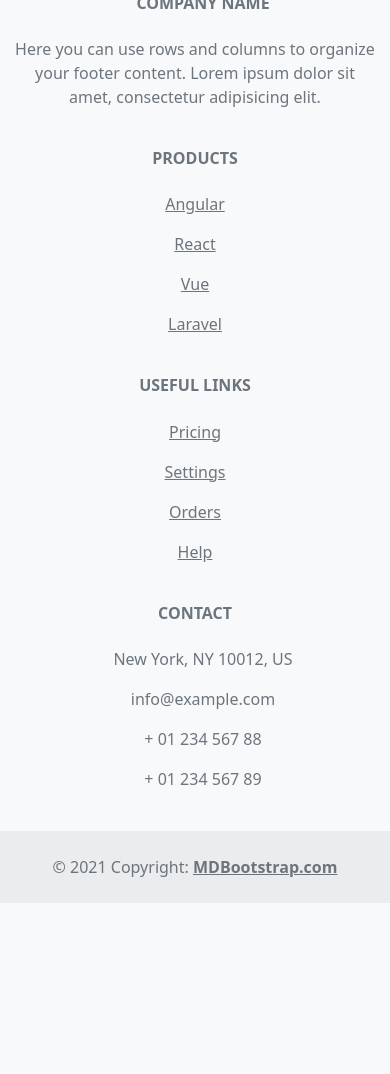
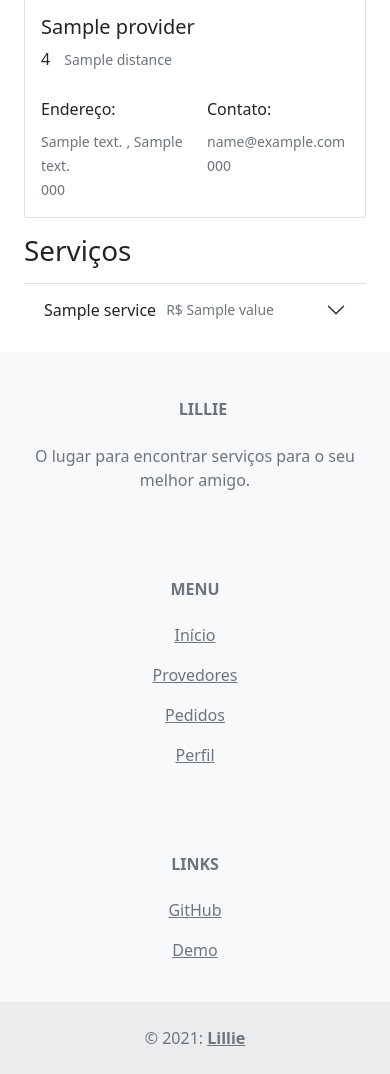
Before and after one commit to eduardo-neves/lillie, a Flask app: template app/templates/components/serviceslist.html in a window 390 px wide. Shown: the part 313-1387 px from the top of the page. Before the commit the page ends 1216 px from the top, so only its background shows below. Run offline with Flask 2, Linux system fonts and the light colour scheme; the template is opened without the code that fills it: most values are stand-ins (such as "Sample title", 1, 10 or a date in 2020); one stand-in notice (Sample message) is shown.

Commit message:
renamed rota to distance

```diff
--- a/app/main.py
+++ b/app/main.py
@@ -1,71 +1,226 @@
-from app.scripts.functions.rota import rota
-from flask import Flask, request, render_template, session, url_for, redirect
+## IMPORTS DEPENDENCIES
+from flask import Flask, request, render_template, session, sessions, url_for, redirect, flash
+import app.scripts
 import app.scripts.models
 import app.scripts.functions
 import os
 from dotenv import load_dotenv
 
+## START DOTENV
 load_dotenv()
 
+status_text = ["Cancelado por usuário", "Aguardando confirmação", "Cancelado por provedor", "Confirmado", "Em transito (coleta)", "Em transito (entrega)", "Em andamento", "Concluído"]
+
+## APP STAGING
 app = Flask(__name__)
 app.secret_key = os.getenv('SECRET_KEY')
+app.config['UPLOAD_FOLDER'] = os.getenv('UPLOAD_FOLDER')
 
+
+## BEGIN USER ROUTES AND FUNCTION USAGE
 @app.route("/")
-def home_view():
+def index():
+       return render_template('index.html')
+
+@app.route("/user")
+def homeView():
+        try:
+                session['user_id'] != None
+        except KeyError:
+                return redirect(url_for('loginUser'))
+        else:
+                from app.scripts.daoProvider import listProvider
+                from app.scripts.functions.distance import distance
+                providers = listProvider()
+                for provider in providers:
+                        distancia = distance(session['user_cep'], provider.cep)
+                        provider.distance = distancia
+                        starRounded = int(provider.rating)
+                return render_template('components/providerslist.html', providers=providers, starRounded=starRounded)
+
+
+@app.route("/user/provider/<id>")
+def provider(id):
+
+        try:
+                session['user_email'] != None
+        except KeyError:
+                return redirect(url_for('loginUser'))
+        else:
+                from app.scripts.daoProvider import fetchProvider
+                provider = fetchProvider()
+                return render_template('components/providerslist.html', providers=provider)
+
+@app.route("/user/services/<id>")
+def service(id):
+
+        try:
+                session['user_email'] != None
+        except KeyError:
+                return redirect(url_for('loginUser'))
+        else:
+                from app.scripts.daoService import fetchService
+                from app.scripts.daoProvider import fetchProvider
+                from app.scripts.functions.distance import distance
+                services = fetchService(id)
+                provider = fetchProvider(id)
+                distancia = distance(session['user_cep'], provider.cep)
+                provider.distance = distancia
+                starRounded = int(provider.rating)
+                return render_template('components/serviceslist.html', services=services, provider=provider, starRounded=starRounded)
+
+
+@app.route("/user/orders/")
+def orders():
+
+        try:
+                session['user_email'] != None
+        except KeyError:
+                return redirect(url_for('loginUser'))
+        else:
+                from app.scripts.daoOrder import fetchOrdersUser
+                order_data = fetchOrdersUser(session['user_id'])
+                return render_template('components/listOrderUser.html', order_data=order_data, status_text=status_text)
+
+@app.route("/user/updateorder", methods = ['POST'])
+def updateOrder():
+        if request.method != "POST":
+                return redirect(url_for("orders"))
+        else:
+                from app.scripts.daoOrder import updateOrder
+                if updateOrder(request.form['order_id'], 0):
+                        flash("Pedido cancelado com sucesso.")
+                        return redirect(url_for("orders"))
+                else:
+                        flash('Erro ao solicitar cancelamento. Tente novamente em breve')
+                        return redirect(url_for("orders"))
+
+@app.route("/user/profile")
+def profile():
+        return render_template('components/profileUser.html', test="This is where the profile is going to be.")
+
+@app.route("/user/checkout/<id>")
+def checkout(id):
+
         try:
                 session['user_email'] != None
         except KeyError:
                 return redirect(url_for('login'))
         else:
-                from app.scripts.fetchProvider import fetchProvider
-                providers = fetchProvider()
-                for provider in providers:
-                        distance = rota(session['user_cep'], provider.cep)
-                        provider.distance = distance
-                loginString = "Sucessful login and authentication on " + session['user_email']
-                return render_template('components/providerslist.html', providers=providers, loginString=loginString)
+                from app.scripts.checkout import checkout
+                from app.scripts.functions.distance import distance
+                checkout_data = checkout(id)
+                service = checkout_data[0]
+                provider = checkout_data[1]
+                distancia = distance(session['user_cep'], provider.cep)
+                provider.distance = distancia
+                starRounded = int(provider.rating)
+                return render_template('components/checkout.html', service=service, provider=provider, starRounded=starRounded)
 
-@app.route("/provider/<id>")
-def provider(id):
-        from app.scripts.fetchProvider import fetchProvider
-        provider = fetchProvider()
-        return render_template('components/providerslist.html', providers=provider)
+@app.route('/user/checkout/processing', methods = ['POST'])
+def checkout_processing():
+        try:
+                request.form != None
+        except:
+                return redirect(url_for('homeView'))
+        else:
+                from app.scripts.daoOrder import createOrder
+                createOrder(session['user_id'], request.form['provider_id'], request.form['service_id'], request.form['delivery'])
 
-@app.route("/services/<id>")
-def service(id):
-        from app.scripts.fetchService import fetchService
-        services = fetchService(id)
-        return render_template('components/serviceslist.html', services=services)
+                return "Something "
 
+@app.route('/user/login', methods = ['GET', 'POST'])
+def loginUser():
+        if request.method == 'GET':
+                return render_template('components/login.html')
+        elif request.method == 'POST':
+                try:
+                        from app.scripts.daoUser import fetchUser
+                        user = fetchUser(request.form['user_email'])
+                        if user.verifyPassword(request.form['user_password']) == True:
+                                session['user_id'] = user.id
+                                session['user_email'] = user.email
+                                session['user_name'] = user.name
+                                session['user_cep'] = user.cep
+                                return redirect(url_for('homeView'))
+                        else:
+                                flash('Credenciais incorretas')
+                                return redirect(url_for('loginUser'))
+                except:
+                        flash('E-mail não cadastrado')
+                        return redirect(url_for('loginUser'))
 
-## http://127.0.0.1:5000/fetch/data
-@app.route("/fetchuser/<id>")
-def fetch(id):
-        from app.scripts.fetchUser import fetchUser
-        user = fetchUser(id)
-        return render_template('register.html', user=user)
-
-@app.route('/login', methods = ['GET', 'POST'])
-def login():
-        if request.method == 'GET':
-                return render_template('login.html')
-        elif request.method == 'POST':
-                from app.scripts.fetchUser import fetchUser
-                user = fetchUser(request.form['user_email'])
-                # print("Form password", request.form['user_password'])
-                if user.verifyPassword(request.form['user_password']) == True:
-                        session['user_id'] = user.id
-                        session['user_email'] = user.email
-                        session['user_cep'] = user.cep
-                        return redirect(url_for('home_view'))
-                else:
-                        return str(user.verifyPassword(request.form['user_password']))
 @app.route('/logout')
 def logout():
-        session.clear()
-        return redirect(url_for('home_view'))
+        if session['user_id']:
+                session.clear()
+                return redirect(url_for('homeView'))
+        elif session['provider']:
+                session.clear()
+                return redirect(url_for('homeViewProvider'))
 
+## BEGIN ERROR AND ROUTE HANDLING
 @app.errorhandler(404)
 def page_not_found(e):
     # note that we set the 404 status explicitly
-    return render_template('404.html'), 404
+    return render_template('components/404.html'), 404
+
+## BEGIN PROVIDER ROUTES AND FUNCTION USAGE
+@app.route('/provider/login', methods = ['GET', 'POST'])
+def loginProvider():
+        if request.method == 'GET':
+                return render_template('components/loginprovider.html')
+        elif request.method == 'POST':
+                try:
+                        from app.scripts.daoProvider import loginProvider
+                        provider = loginProvider(request.form['user_email'])
+                        if provider.verifyPassword(request.form['user_password']) == True:
+                                session['provider_id'] = provider.id
+                                session['provider_email'] = provider.email
+                                session['provider_name'] = provider.name
+                                session['provider_cep'] = provider.cep
+                                return redirect(url_for('homeViewProvider'))
+                        else:
+                                flash('Credenciais incorretas')
+                                return redirect(url_for('loginProvider'))
+                except:
+                        flash('E-mail não cadastrado')
+                        return redirect(url_for('loginProvider'))
+
+@app.route("/provider")
+def homeViewProvider():
+        try:
+                session['provider_id'] != None
+        except KeyError:
+                return redirect(url_for('loginProvider'))
+        else:
+                return "Logged in as provider"
+
+@app.route("/provider/orders")
+def ordersProvider():
+
+        try:
+                session['provider_email'] != None
+        except KeyError:
+                return redirect(url_for('loginProvider'))
+        else:
+                from app.scripts.daoOrder import fetchOrdersProvider
+                order_data = fetchOrdersProvider(session['provider_id'])
+                return render_template('components/listOrderProvider.html', order_data=order_data, status_text=status_text)
+
+@app.route("/provider/updateorder", methods = ['POST'])
+def updateOrderProvider():
+        if request.method != "POST":
+                return redirect(url_for("ordersProvider"))
+        else:
+                from app.scripts.daoOrder import updateOrder
+                if updateOrder(request.form['order_id'], request.form['status']):
+                        flash("Pedido atual com sucesso.")
+                        return redirect(url_for("ordersProvider"))
+                else:
+                        flash('Erro ao atualizar pedido. Tente novamente em breve')
+                        return redirect(url_for("ordersProvider"))
+
+@app.route("/demo")
+def demo():
+        return "This should be the demo."
--- a/app/scripts/passwordGen.py
+++ b/app/scripts/passwordGen.py
@@ -1,7 +1,11 @@
 from passlib.hash import sha256_crypt
+from datetime import datetime
 
 password = sha256_crypt.hash("1234")
 
 print(password)
 
 print(sha256_crypt.verify("1234", password))
+
+date = datetime.now()
+print(date)
--- a/app/templates/base.html
+++ b/app/templates/base.html
@@ -1,53 +1,48 @@
 <!doctype html>
 <head>
-  <title>{% block title %}{% endblock %} - Flaskr</title>
+  <title>{% block title %}{% endblock %} - Lillie</title>
   <meta name="viewport" content="width=device-width, initial-scale=1" charset="utf-8">
+  <link rel="shortcut icon" href="{{ url_for('static', filename='images/favicon.ico')}}" />
+  <link rel="icon" href="{{ url_for('static', filename='images/favicon.ico')}}" type="image/x-icon">
   <link rel="stylesheet" href="https://cdn.jsdelivr.net/npm/bootstrap@5.0.1/dist/css/bootstrap.min.css" integrity="sha384-+0n0xVW2eSR5OomGNYDnhzAbDsOXxcvSN1TPprVMTNDbiYZCxYbOOl7+AMvyTG2x" crossorigin="anonymous">
-  </head>
+  <link rel="stylesheet" href="{{ url_for('static', filename='styles/override.css')}}">
+  <link rel="preconnect" href="https://fonts.gstatic.com">
+  <link href="https://fonts.googleapis.com/css2?family=Open+Sans:ital,wght@0,300;0,400;0,600;0,700;0,800;1,300;1,400;1,600;1,700;1,800&display=swap" rel="stylesheet">
+  <script src="https://cdn.jsdelivr.net/npm/bootstrap@5.0.1/dist/js/bootstrap.bundle.min.js" integrity="sha384-gtEjrD/SeCtmISkJkNUaaKMoLD0//ElJ19smozuHV6z3Iehds+3Ulb9Bn9Plx0x4" crossorigin="anonymous"></script>
+</head>
 <nav class="navbar navbar-expand-lg navbar-light bg-light">
   <div class="container-fluid">
-    <a class="navbar-brand" href="#">Lillie</a>
+    <a class="navbar-brand" href="/">
+      <img src="{{ url_for('static', filename='images/logo_sl.png')}}" alt="" width="24" height="24" class="d-inline-block align-text-top">
+      Lillie
+    </a>
     <button class="navbar-toggler" type="button" data-bs-toggle="collapse" data-bs-target="#navbarSupportedContent" aria-controls="navbarSupportedContent" aria-expanded="false" aria-label="Toggle navigation">
       <span class="navbar-toggler-icon"></span>
     </button>
-    <div class="collapse navbar-collapse" id="navbarSupportedContent">
+    <div class="navbar-collapse collapse" id="navbarSupportedContent">
       <ul class="navbar-nav me-auto mb-2 mb-lg-0">
         <li class="nav-item">
-          <a class="nav-link active" aria-current="page" href="#">Início</a>
+          <a class="nav-link active" aria-current="page" href="/user">Provedores</a>
         </li>
         <li class="nav-item">
-          <a class="nav-link" href="#">Link</a>
-        </li>
-        <li class="nav-item dropdown">
-          <a class="nav-link dropdown-toggle" href="#" id="navbarDropdown" role="button" data-bs-toggle="dropdown" aria-expanded="false">
-            Dropdown
-          </a>
-          <ul class="dropdown-menu" aria-labelledby="navbarDropdown">
-            <li><a class="dropdown-item" href="#">Action</a></li>
-            <li><a class="dropdown-item" href="#">Another action</a></li>
-            <li><hr class="dropdown-divider"></li>
-            <li><a class="dropdown-item" href="#">Something else here</a></li>
-          </ul>
-        </li>
-        <li class="nav-item">
-          <a class="nav-link disabled" href="#" tabindex="-1" aria-disabled="true">Disabled</a>
+          <a class="nav-link active" aria-current="page" href="/user/orders">Pedidos</a>
         </li>
       </ul>
       <div class="d-flex">
           {% if session['user_email'] %}
-            <span>{{ session['user_email'] }}</span>
+          <ul class="navbar-nav me-auto mb-2 mb-lg-0">
+            <li class="nav-item">
+              <a class="nav-link active" aria-current="page" href="/user/profile">Perfil</a>
+            </li>
+          </ul>
             <form action="/logout">
-              <button class="btn btn-outline-success" type="submit">Sair</button>
+              <button class="btn" type="submit">Sair</button>
             </form>
           {% else %}
           <form action="/login">
-            <button class="btn btn-outline-success" type="submit">Entrar</button>
-          </form>
-          <form action="/register">
-            <button class="btn btn-outline-success" type="submit">Registrar</button>
+            <button class="btn btn-primary" type="submit">Entrar</button>
           </form>
           {% endif %}
-
       </div>
     </div>
   </div>
@@ -56,63 +51,24 @@
   <header>
     {% block header %}{% endblock %}
   </header>
-  {% for message in get_flashed_messages() %}
-    <div class="flash">{{ message }}</div>
-  {% endfor %}
   <div class="container">
     {% block content %}{% endblock %}
   </div>
   <!-- Footer -->
 <footer class="text-center text-lg-start bg-light text-muted">
-  <!-- Section: Social media -->
-  <section
-    class="d-flex justify-content-center justify-content-lg-between p-4 border-bottom"
-  >
-    <!-- Left -->
-    <div class="me-5 d-none d-lg-block">
-      <span>Get connected with us on social networks:</span>
-    </div>
-    <!-- Left -->
-
-    <!-- Right -->
-    <div>
-      <a href="" class="me-4 text-reset">
-        <i class="fab fa-facebook-f"></i>
-      </a>
-      <a href="" class="me-4 text-reset">
-        <i class="fab fa-twitter"></i>
-      </a>
-      <a href="" class="me-4 text-reset">
-        <i class="fab fa-google"></i>
-      </a>
-      <a href="" class="me-4 text-reset">
-        <i class="fab fa-instagram"></i>
-      </a>
-      <a href="" class="me-4 text-reset">
-        <i class="fab fa-linkedin"></i>
-      </a>
-      <a href="" class="me-4 text-reset">
-        <i class="fab fa-github"></i>
-      </a>
-    </div>
-    <!-- Right -->
-  </section>
-  <!-- Section: Social media -->
-
   <!-- Section: Links  -->
   <section class="">
-    <div class="container text-center text-md-start mt-5">
+    <div class="container text-center text-md-start mt-3">
       <!-- Grid row -->
       <div class="row mt-3">
         <!-- Grid column -->
         <div class="col-md-3 col-lg-4 col-xl-3 mx-auto mb-4">
           <!-- Content -->
-          <h6 class="text-uppercase fw-bold mb-4">
-            <i class="fas fa-gem me-3"></i>Company name
+          <h6 class="text-uppercase fw-bold mb-4 mt-5">
+            <i class="fas fa-gem me-3"></i>Lillie
           </h6>
           <p>
-            Here you can use rows and columns to organize your footer content. Lorem ipsum
-            dolor sit amet, consectetur adipisicing elit.
+            O lugar para encontrar serviços para o seu melhor amigo.
           </p>
         </div>
         <!-- Grid column -->
@@ -120,59 +76,40 @@
         <!-- Grid column -->
         <div class="col-md-2 col-lg-2 col-xl-2 mx-auto mb-4">
           <!-- Links -->
-          <h6 class="text-uppercase fw-bold mb-4">
-            Products
+          <h6 class="text-uppercase fw-bold mb-4 mt-5">
+            Menu
           </h6>
           <p>
-            <a href="#!" class="text-reset">Angular</a>
+            <a href="#!" class="text-reset">Início</a>
           </p>
           <p>
-            <a href="#!" class="text-reset">React</a>
+            <a href="#!" class="text-reset">Provedores</a>
           </p>
           <p>
-            <a href="#!" class="text-reset">Vue</a>
+            <a href="#!" class="text-reset">Pedidos</a>
           </p>
           <p>
-            <a href="#!" class="text-reset">Laravel</a>
+            <a href="#!" class="text-reset">Perfil</a>
+          </p>
+        </div>
+        <!-- Grid column -->
+        <!-- Grid column -->
+        <div class="col-md-3 col-lg-2 col-xl-2 mx-auto mb-4">
+          <!-- Links -->
+          <h6 class="text-uppercase fw-bold mb-4 mt-5">
+            Links
+          </h6>
+          <p>
+            <a href="https://github.com/eduardo-neves/lillie" class="text-reset">GitHub</a>
+          </p>
+          <p>
+            <a href="/demo" class="text-reset">Demo</a>
           </p>
         </div>
         <!-- Grid column -->
 
         <!-- Grid column -->
-        <div class="col-md-3 col-lg-2 col-xl-2 mx-auto mb-4">
-          <!-- Links -->
-          <h6 class="text-uppercase fw-bold mb-4">
-            Useful links
-          </h6>
-          <p>
-            <a href="#!" class="text-reset">Pricing</a>
-          </p>
-          <p>
-            <a href="#!" class="text-reset">Settings</a>
-          </p>
-          <p>
-            <a href="#!" class="text-reset">Orders</a>
-          </p>
-          <p>
-            <a href="#!" class="text-reset">Help</a>
-          </p>
-        </div>
-        <!-- Grid column -->
 
-        <!-- Grid column -->
-        <div class="col-md-4 col-lg-3 col-xl-3 mx-auto mb-md-0 mb-4">
-          <!-- Links -->
-          <h6 class="text-uppercase fw-bold mb-4">
-            Contact
-          </h6>
-          <p><i class="fas fa-home me-3"></i> New York, NY 10012, US</p>
-          <p>
-            <i class="fas fa-envelope me-3"></i>
-            info@example.com
-          </p>
-          <p><i class="fas fa-phone me-3"></i> + 01 234 567 88</p>
-          <p><i class="fas fa-print me-3"></i> + 01 234 567 89</p>
-        </div>
         <!-- Grid column -->
       </div>
       <!-- Grid row -->
@@ -182,8 +119,8 @@
 
   <!-- Copyright -->
   <div class="text-center p-4" style="background-color: rgba(0, 0, 0, 0.05);">
-    © 2021 Copyright:
-    <a class="text-reset fw-bold" href="https://mdbootstrap.com/">MDBootstrap.com</a>
+    © 2021:
+    <a class="text-reset fw-bold" href="/">Lillie</a>
   </div>
   <!-- Copyright -->
 </footer>
--- a/app/templates/components/serviceslist.html
+++ b/app/templates/components/serviceslist.html
@@ -1,23 +1,86 @@
 {% extends "base.html" %}
+{% block title %}
+{{ provider.name }}
+{% endblock %}
 {% block content %}
-    <table class="table table-striped table-responsive table-bordered">
-        <tbody>
+    <div class="container-sm">
+        <div class="card mb-3">
+            <div class="row g-0">
+            <div class="col-md-4">
+                <img src="{{ url_for('static', filename='images/stock.jpg')}}" class="img-fluid">
+            </div>
+            <div class="col-md-8">
+                <div class="card-body">
+                <h5 class="card-title">{{ provider.name }}</h5>
+                <p class="card-text">
+                    {{provider.rating}}
+                    {% for star in range(starRounded) %}
+                        ★
+                    {% endfor %}
+                    <small class="text-muted" style="margin-left: 10px;">{{ provider.distance }}</small>
+                </p>
+                    <div class="row" style="margin-top: 10px;">
+                        <div class="col" style="margin-top: 10px;">
+                            <p class="form-label">Endereço:</p>
+                            <small class="text-muted">{{provider.address}}</small>
+                            {% if provider.address2 %}
+                            <small class="text-muted">, {{provider.address2}}</small>
+                            {% endif %}
+                            <br>
+                            <small class="text-muted">{{provider.cep}}</small>
+                        </div>
+                        <div class="col" style="margin-top: 10px;">
+                            <p class="form-label">Contato:</p>
+                            <small class="text-muted">{{provider.email}}</small>
+                            <br>
+                            <small class="text-muted">{{provider.phone}}</small>
+                        </div>
+                    </div>
+                </div>
+            </div>
+            </div>
+        </div>
+        <div class="accordion-flush" id="accordionOrders">
+            <h1 class="mb-3 mt-3">Serviços</h1>
             {% for service in services %}
-                        <tr>
-                            <form action = "/checkout/" method="POST">
-                                <td>{{ service.name }}</td>
-                                <td>{{ service.description }}</td>
-                                <td>{{ service.value }}</td>
-                                {% if service.delivery %}
-                                <td><input type="checkbox">Leva & Entrega</td></td>
-                                {% else %}
-                                <td><input type="checkbox" disabled>Leva & Entrega</td></td>
-                                {% endif %}
-                                <input type="hidden" name="service_id" value="{{ service.id }}">
-                                <td><button type="submit" class="btn btn-primary">Solicitar</button></td>
-                            </form>
-                        </tr>
+            <div class="accordion-item">
+            <h2 class="accordion-header" id="flush-heading{{service.id}}">
+                <button class="accordion-button collapsed" type="button" data-bs-toggle="collapse" data-bs-target="#flush-collapse{{service.id}}" aria-expanded="true" aria-controls="flush-collapse{{service.id}}">
+                {{service.name}}<small class="text-muted ml-4" style="margin-left: 10px;"> R$ {{service.value}}</small>
+                </button>
+            </h2>
+            <div id="flush-collapse{{service.id}}" class="accordion-collapse collapse" aria-labelledby="heading{{service.id}}" data-bs-parent="#accordionOrders">
+                <div class="accordion-body">
+                    <div class="row g-3">
+                        <div class="col-md-4">
+                            <p class="form-label">Serviço:</p>
+                            <small class="text-muted">{{service.name}}</small>
+                        </div>
+                        <div class="col-md-4">
+                            <p class="form-label">Leva & Entrega:</p>
+                            {% if service.delivery %}
+                                <small class="text-muted">Sim</small>
+                            {% else %}
+                                <small class="text-muted">Não</small>
+                            {% endif %}
+                        </div>
+                        <div class="col-md-4">
+                            <p class="form-label">Valor:</p>
+                            <small class="text-muted">R$ {{service.value}}</small>
+                        </div>
+                        <div class="col-md-8">
+                            <p class="form-label">Detalhes:</p>
+                            <small class="text-muted">{{service.description}}</small>
+                        </div>
+                    </div>
+                    <form action="/user/checkout/{{ service.id }}" style="margin-top: 10px;">
+                        <button class="btn" type="submit">Solicitar</button>
+                    </form>
+
+                </div>
+            </div>
+            </div>
             {% endfor %}
-        </tbody>
-    </table>
+        </div>
+    </div>
 {% endblock %}
```
Also changed, not shown: app/scripts/create.py (deleted, +0 -8 lines), app/scripts/dbDAO.py (deleted, +0 -39 lines), app/scripts/fetchProvider.py (deleted, +0 -22 lines), app/scripts/fetchService.py (deleted, +0 -18 lines), app/scripts/fetchUser.py (deleted, +0 -19 lines), app/scripts/functions/distance.py (added, +34 -0 lines), app/scripts/models/order.py (+11 -4 lines), app/scripts/models/service_provider.py (+13 -2 lines), app/templates/404.html (deleted, +0 -7 lines), app/templates/components/providerslist.html (+18 -18 lines), app/templates/login.html (deleted, +0 -19 lines), app/scripts/functions/__init__.py (added), 1 other file.
